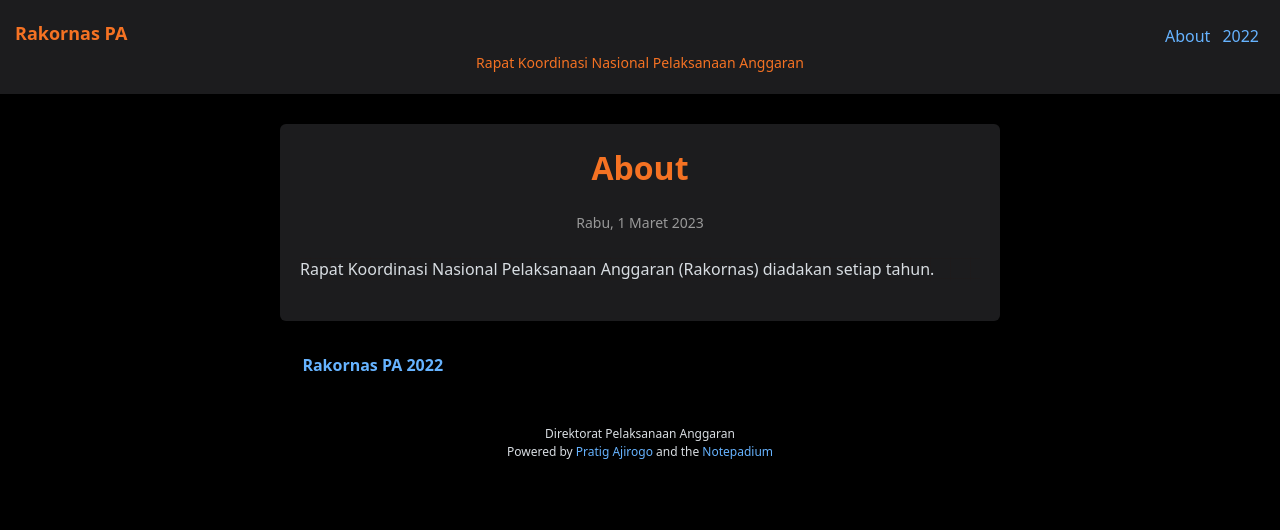
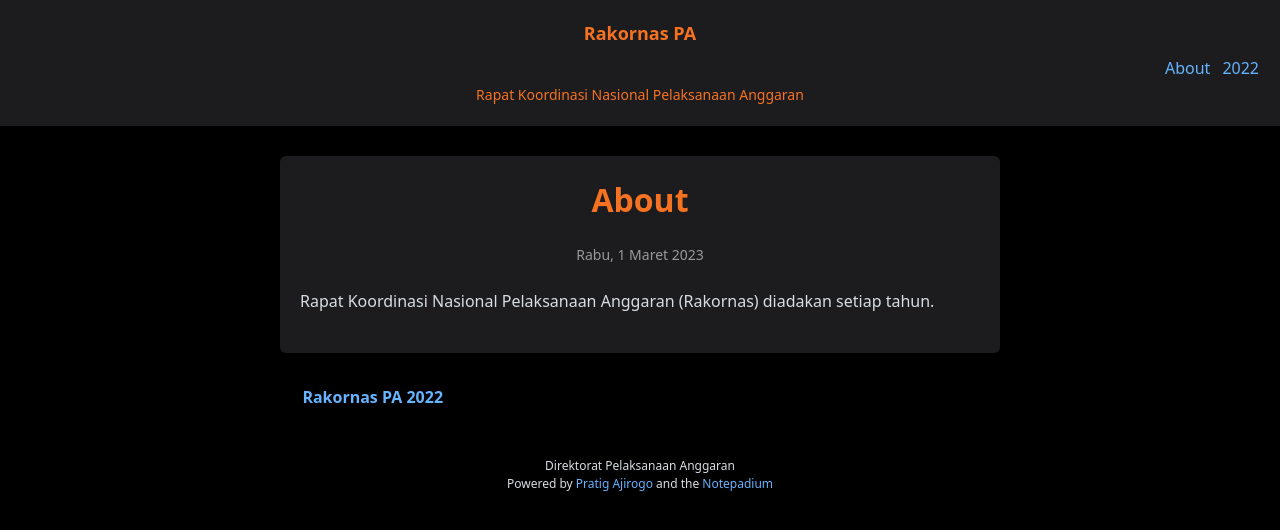
Before and after one commit to hiyuse/jiroo.id, a plain HTML site: page about/index.html in a window 1280 px wide. Drawn offline with Linux system fonts and the light colour scheme; files whose address does not match are found by name.

Commit message:
Update index.html

```diff
--- a/about/index.html
+++ b/about/index.html
@@ -3,7 +3,7 @@
 <meta name="color-scheme" content="light dark">
 <meta name="supported-color-schemes" content="light dark"><title>Tentang Rakornas&nbsp;&ndash;&nbsp;Dit PA, DJPb</title><link rel="stylesheet" href="/css/core.min.28da19f18094e93e2998deffe0e363e0bfbc74468096e8bc18230e6c8799e8217c422fc0336fbb33573329b88ff0706b.css" integrity="sha384-KNoZ8YCU6T4pmN7/4ONj4L&#43;8dEaAlui8GCMObIeZ6CF8Qi/AM2&#43;7M1czKbiP8HBr"><meta name="twitter:card" content="summary" />
 <meta name="twitter:title" content="About" /><body><section id="header">
-    <div class="header wrap"><span class="header left-side"><a class="site home" href="/"><span class="site name">Rakornas PA</span></a></span>
+    <div class="header wrap"><center><a class="site home" href="/"><span class="site name">Rakornas PA</span></a></center>
         <span class="header right-side"><div class="nav wrap"><nav class="nav"><a class="nav item" href="/about">About</a><a class="nav item" href="/2022/">2022</a></nav></div></span></div><div class="site slogan"><span class="title">Rapat Koordinasi Nasional Pelaksanaan Anggaran</span></div></section><section id="content"><div class="article-container"><section class="article header">
     <h1 class="article title">About</h1><p class="article date">Rabu, 1 Maret 2023</p></section><article class="article markdown-body"><p>Rapat Koordinasi Nasional Pelaksanaan Anggaran (Rakornas) diadakan setiap tahun. </p>
 </article></div>
```
